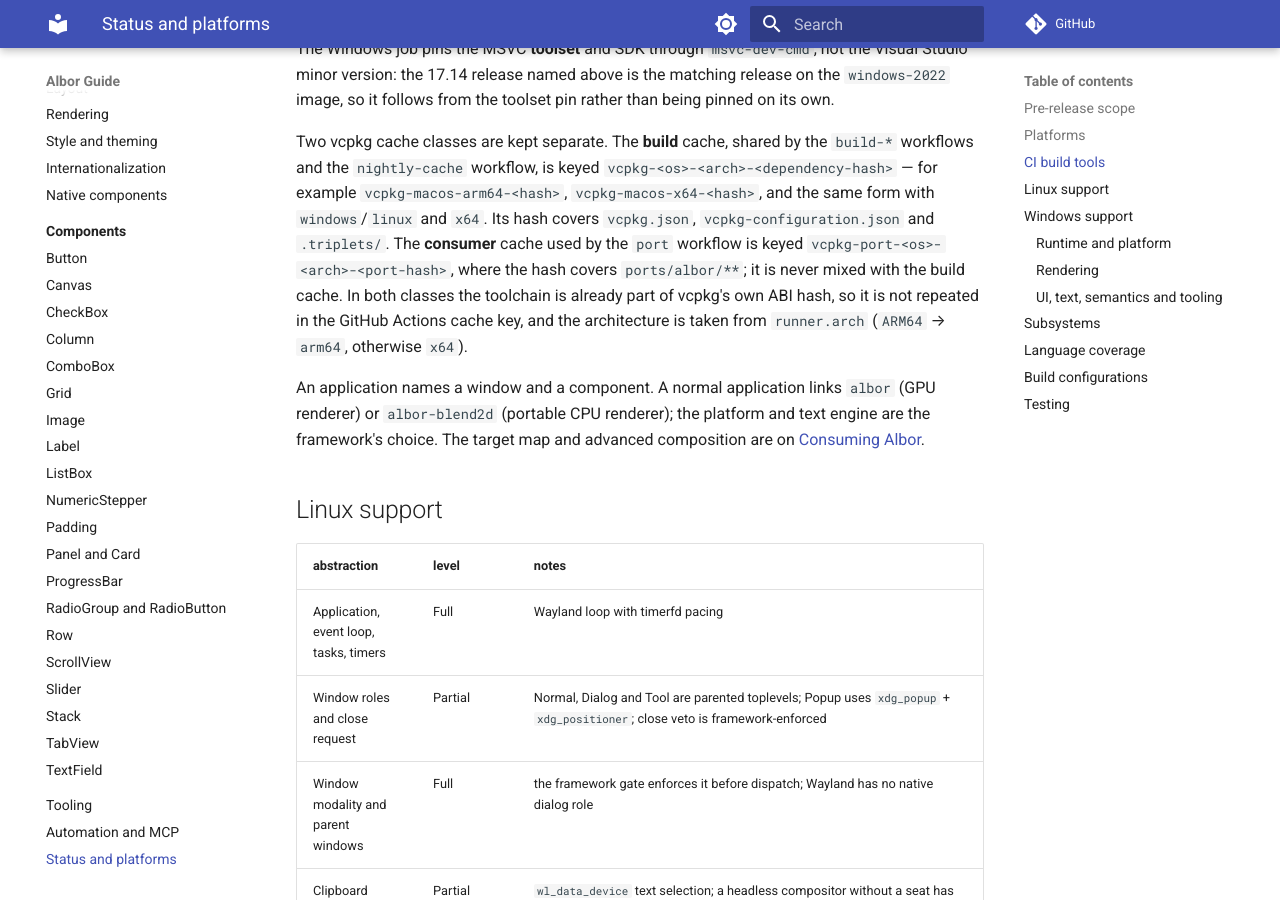
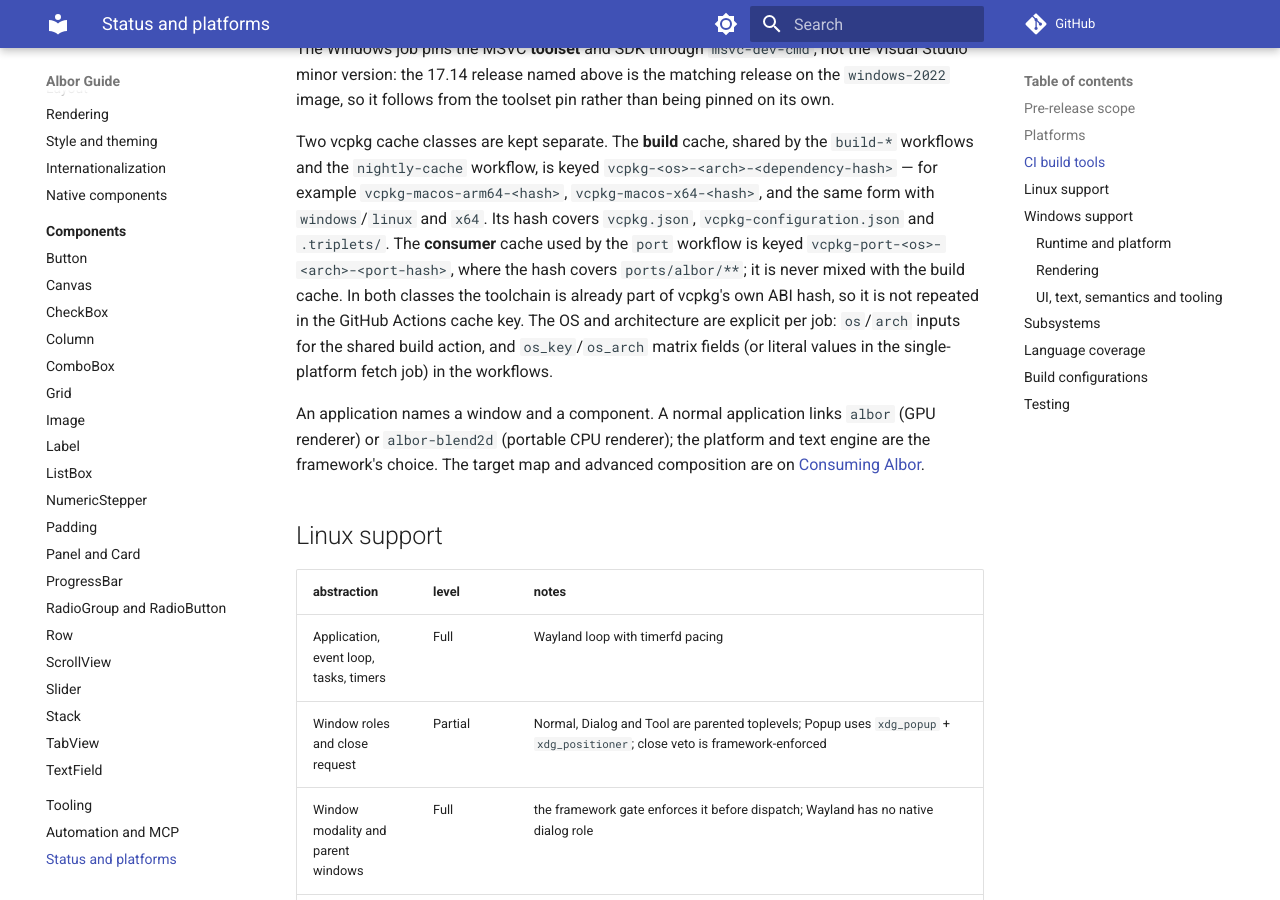
Before and after one commit to AlborCore/albor, an MkDocs documentation site: the page built from docs/status.md, in a window 1280 px wide and 900 px high, scrolled down 3260 px. Built offline with MkDocs 1.6.1 and Material for MkDocs 9.7.7, drawn with Linux system fonts in a browser that asks for light colours; comment, search, counter and statistics services are not loaded.

Commit message:
ci(cache): finalize OS/arch cache keys and remove stale ccache inputs (§4, AD-19)
- use explicit os/arch inputs and matrix fields for all vcpkg and ccache keys
- align the nightly-cache ccache key with the build workflows
- give the port fixture and fetch consumer their own ccache namespaces
- drop the undeclared platform input from build-common callers
- document the explicit key inputs in status.md

Refs #265

```diff
--- a/docs/status.md
+++ b/docs/status.md
@@ -89,8 +89,10 @@ and the `nightly-cache` workflow, is keyed `vcpkg-<os>-<arch>-<dependency-hash>`
 `x64`. Its hash covers `vcpkg.json`, `vcpkg-configuration.json` and `.triplets/`. The **consumer**
 cache used by the `port` workflow is keyed `vcpkg-port-<os>-<arch>-<port-hash>`, where the hash
 covers `ports/albor/**`; it is never mixed with the build cache. In both classes the toolchain is
-already part of vcpkg's own ABI hash, so it is not repeated in the GitHub Actions cache key, and
-the architecture is taken from `runner.arch` (`ARM64` → `arm64`, otherwise `x64`).
+already part of vcpkg's own ABI hash, so it is not repeated in the GitHub Actions cache key. The OS
+and architecture are explicit per job: `os`/`arch` inputs for the shared build action, and
+`os_key`/`os_arch` matrix fields (or literal values in the single-platform fetch job) in the
+workflows.
 
 An application names a window and a component. A normal application links `albor`
 (GPU renderer) or `albor-blend2d` (portable CPU renderer); the platform and text engine
```
Also changed, not shown: 6 other files.
